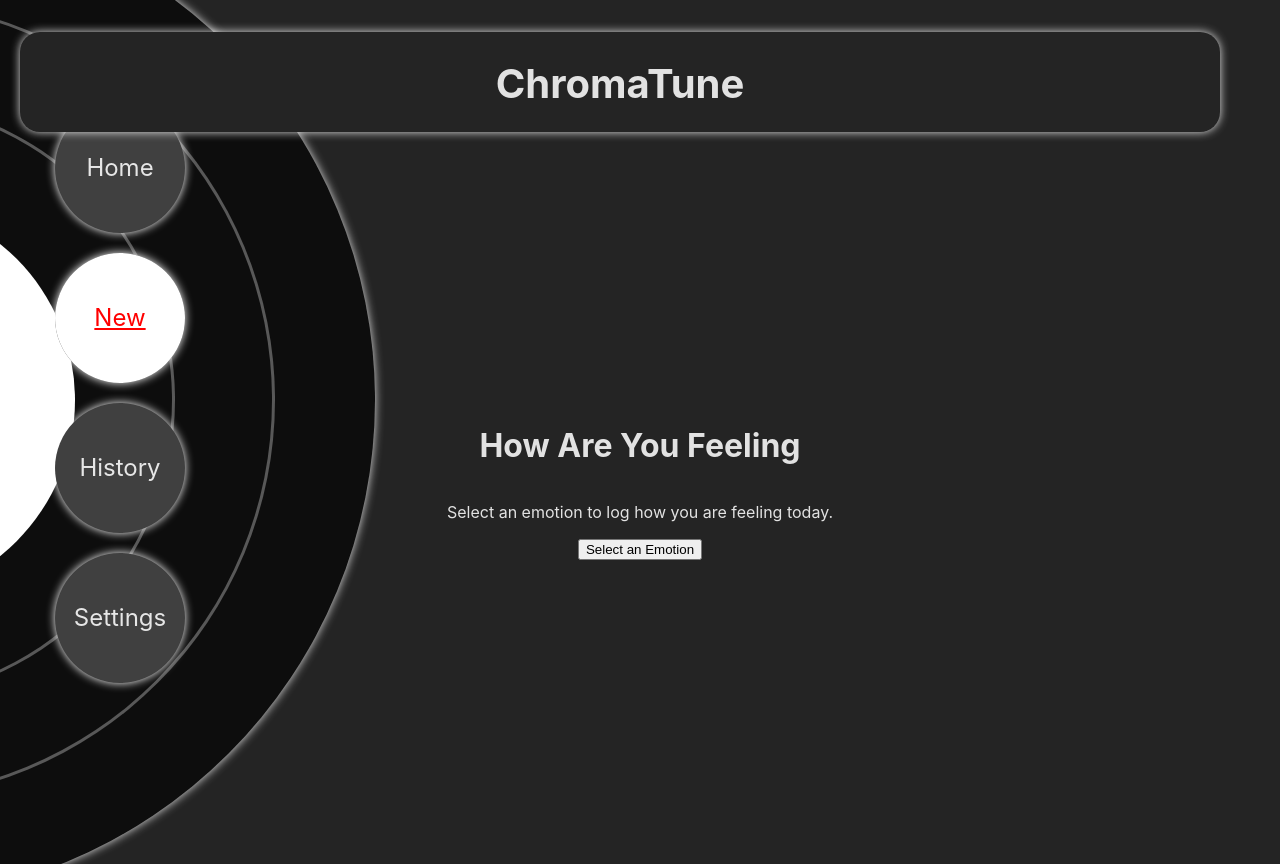
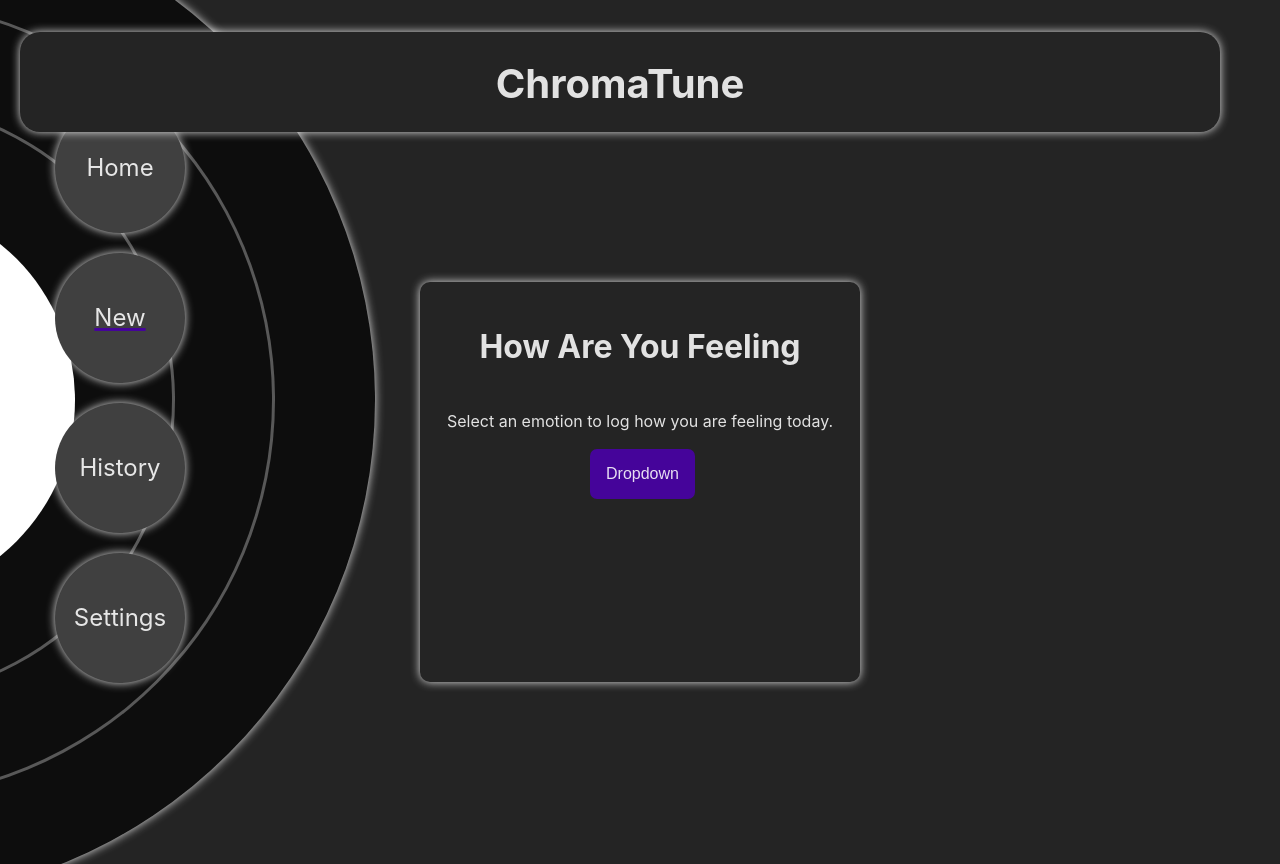
Before and after one commit to JoeyVedder/ChromaTune, a React (Vite) app: page /New in a window 1280 px wide. Built offline with nearby package versions, Linux system fonts and the light colour scheme.

Commit message:
New Tab CSS

```diff
--- a/client/src/Components/Header/Header.css
+++ b/client/src/Components/Header/Header.css
@@ -6,11 +6,12 @@
     width: 1200px;
     height: 100px;
     align-items: center;
-    background-color: #242424;
-    box-shadow: 0 0 10px rgba(255, 255, 255, 0.87);
+    background-color: var(--background);
+    box-shadow: var(--shadow);
     z-index: 1;
 }
 
 .headerTitle {
     font-size: 2.5em;
+    color: var(--white-text);
 }
--- a/client/src/Components/Nav/Nav.css
+++ b/client/src/Components/Nav/Nav.css
@@ -19,8 +19,8 @@
     margin-left: -400px;
     width: 1000px;
     height: 1000px;
-    background-color: #0d0d0d;
-    box-shadow: 0 0 10px rgba(255, 255, 255, 0.87);
+    background-color: var(--record);
+    box-shadow: var(--shadow);
 }
 
 .navRecordLine1 {
@@ -31,9 +31,10 @@
     margin-left: -400px;
     width: 800px;
     height: 800px;
-    background-color: #0d0d0d;
+    background-color: var(--record);
     border-style: solid;
-    border-color: rgba(255, 255, 255, 0.309);}
+    border-color: var(--record-border);
+}
 
 .navRecordLine2 {
     content: "";
@@ -43,9 +44,9 @@
     margin-left: -400px;
     width: 600px;
     height: 600px;
-    background-color: #0d0d0d;
+    background-color: var(--record);
     border-style: solid;
-    border-color: rgba(255, 255, 255, 0.309);
+    border-color: var(--record-border);
 }
 
 .navRecordLine3 {
@@ -58,7 +59,8 @@
     height: 400px;
     background-color: #ffff;
     border-style: solid;
-    border-color: rgba(255, 255, 255, 0.309);}
+    border-color: var(--record-border);
+}
 
 .navList {
     display: block;
@@ -72,8 +74,9 @@
     height: 130px;
     width: 130px;
     margin: 5px;
-    background-color: rgb(64, 64, 64);
-    box-shadow: 0 0 10px rgb(255, 255, 255);
+    background-color: var(--grey);
+    box-shadow: var(--shadow);
+    color: var(--white-text);
     list-style: none;
     margin-bottom: 20px;
     display: flex;
@@ -85,12 +88,14 @@
 
 .link {
     text-decoration: none;
-    color: rgba(255, 255, 255, 0.87);
+    color: var(--shadow);
 }
 
-.link:hover, .activeLink:hover {
+.navItemDefault:hover, .navItemNew:hover, .navItemHistory:hover, .navItemSettings:hover, .activeLink:hover {
+    box-shadow: 0 0 10px rgba(255, 255, 255, 1);
     text-decoration: underline;
-    color: rgb(255, 0, 0);
+    text-decoration-thickness: 2px;
+    text-decoration-color: var(--purple);
 }
 
 .activeLink {
@@ -100,6 +105,8 @@
     height: 130px;
     width: 130px;
     border-radius: 50%;
-    color: rgb(255, 0, 0);
-    background-color: #ffff;
+    color: var(--white-text);
+    text-decoration: underline;
+    text-decoration-thickness: 3px;
+    text-decoration-color: var(--purple);
 }
--- a/client/src/Pages/Default/Default.css
+++ b/client/src/Pages/Default/Default.css
@@ -19,10 +19,10 @@
     margin-right: 50px;
     padding: 20px;
     border-radius: 10px;
-    background-color: #242424;
+    background-color: var(--background);
     color: rgba(255, 255, 255, 0.87);
     line-height: 1.5;
-    box-shadow: 0 0 10px rgba(255, 255, 255, 0.87);
+    box-shadow: var(--shadow);
 }
 
 .defaultCardText {
@@ -33,7 +33,7 @@
     margin: 0px 40px 0px 40px;
     padding: 20px;
     border-radius: 10px;
-    background-color: #242424;
+    background-color: var(--background);
     color: rgba(255, 255, 255, 0.87);
     line-height: 1.5;
     box-shadow: 0 0 10px #353B3C;
--- a/client/src/Pages/New/New.css
+++ b/client/src/Pages/New/New.css
@@ -6,3 +6,66 @@
     align-items: center;
     height: 700px;
 }
+
+.newCard {
+    display: flex;
+    flex-direction: column;
+    text-align: center;
+    height: 400px;
+    width: auto;
+    margin-top: 50px;
+    margin-bottom: 50px;
+    margin-left: 50px;
+    margin-right: 50px;
+    padding: 20px;
+    border-radius: 10px;
+    background-color: var(--background);
+    color: rgba(255, 255, 255, 0.87);
+    line-height: 1.5;
+    box-shadow: var(--shadow);
+}
+
+.newDropdown {
+    position: relative;
+    display: inline-block;
+    width: 100px;
+    margin: 0px 150px 0px 150px;
+}
+
+.newDropBtn {
+    background-color: var(--purple);
+    color: var(--white-text);
+    padding: 16px;
+    font-size: 16px;
+    border: none;
+    border-radius: 7px;
+}
+
+.newDropContent {
+    display: none;
+    position: absolute;
+    background-color: var(--grey);
+    min-width: 104.94px;
+    box-shadow: 0px 8px 16px 0px rgba(0,0,0,0.2);
+    z-index: 1;
+}
+
+.newDropContent a {
+    color: var(--white-text);
+    padding: 12px 16px;
+    text-decoration: none;
+    display: block;
+}
+
+.newDropContent a:hover {
+    background-color: rgb(24, 24, 24);
+}
+
+.newDropdown:hover .newDropContent {
+    display: block;
+    justify-content: center;
+}
+
+.newDropdown:hover .newDropBtn {
+    background-color: #5c1cb0;
+}
--- a/client/src/Pages/New/New.tsx
+++ b/client/src/Pages/New/New.tsx
@@ -1,26 +1,22 @@
 import "./New.css";
-import { Dropdown } from "react-bootstrap";
 
 const New = () => {
     return (
         <div className="newContent">
-            <h1 className="newHeader">How Are You Feeling</h1>
-            <p className="newCard">
-                Select an emotion to log how you are feeling today.
-            </p>
-            <div className="dropdownMenu">
-            <Dropdown>
-                <Dropdown.Toggle variant="success" id="dropdown-basic">
-                    Select an Emotion
-                </Dropdown.Toggle>
-
-                <Dropdown.Menu>
-                    <Dropdown.Item href="#/optionHappy">Happy</Dropdown.Item>
-                    <Dropdown.Item href="#/optionSad">Sad</Dropdown.Item>
-                    <Dropdown.Item href="#/optionAngry">Angry</Dropdown.Item>
-                </Dropdown.Menu>
-            </Dropdown>
-        </div>
+            <div className="newCard">
+                <h1 className="newHeader">How Are You Feeling</h1>
+                <p>
+                    Select an emotion to log how you are feeling today.
+                </p>
+                <div className="newDropdown">
+                    <button className="newDropBtn">Dropdown</button>
+                    <div className="newDropContent">
+                        <a href="optionHappy">Happy</a>
+                        <a href="optionSad">Sad</a>
+                        <a href="optionAngry">Angry</a>
+                    </div>
+                </div>
+            </div>
         </div>
     )
 }
--- a/client/src/index.css
+++ b/client/src/index.css
@@ -1,13 +1,18 @@
 :root {
+  --background: #242424;
+  --white-text: rgba(255, 255, 255, 0.87);
+  --record: #0d0d0d;
+  --record-border: rgba(255, 255, 255, 0.309);;
+  --shadow: 0 0 10px rgba(255, 255, 255, 0.87);
+  --purple: #45049a;
+  --grey: rgb(64, 64, 64);
   font-family: Inter, system-ui, Avenir, Helvetica, Arial, sans-serif;
-  color: rgba(255, 255, 255, 0.87);
-  background-color: #242424;
 }
 
 * {
   box-sizing: border-box;
   scrollbar-width: thin;
-  scrollbar-color: rgba(255, 255, 255, 0.87) #242424;
+  scrollbar-color: var(--white-text) var(--background);
 }
 
 html, body {
@@ -16,4 +21,5 @@ html, body {
   min-height: 100vh;
   min-width: 320px;
   place-items: center;
+  background-color: var(--background);
 }
```
Also changed, not shown: 1 other file (tests, documents, lock files or other folders).
